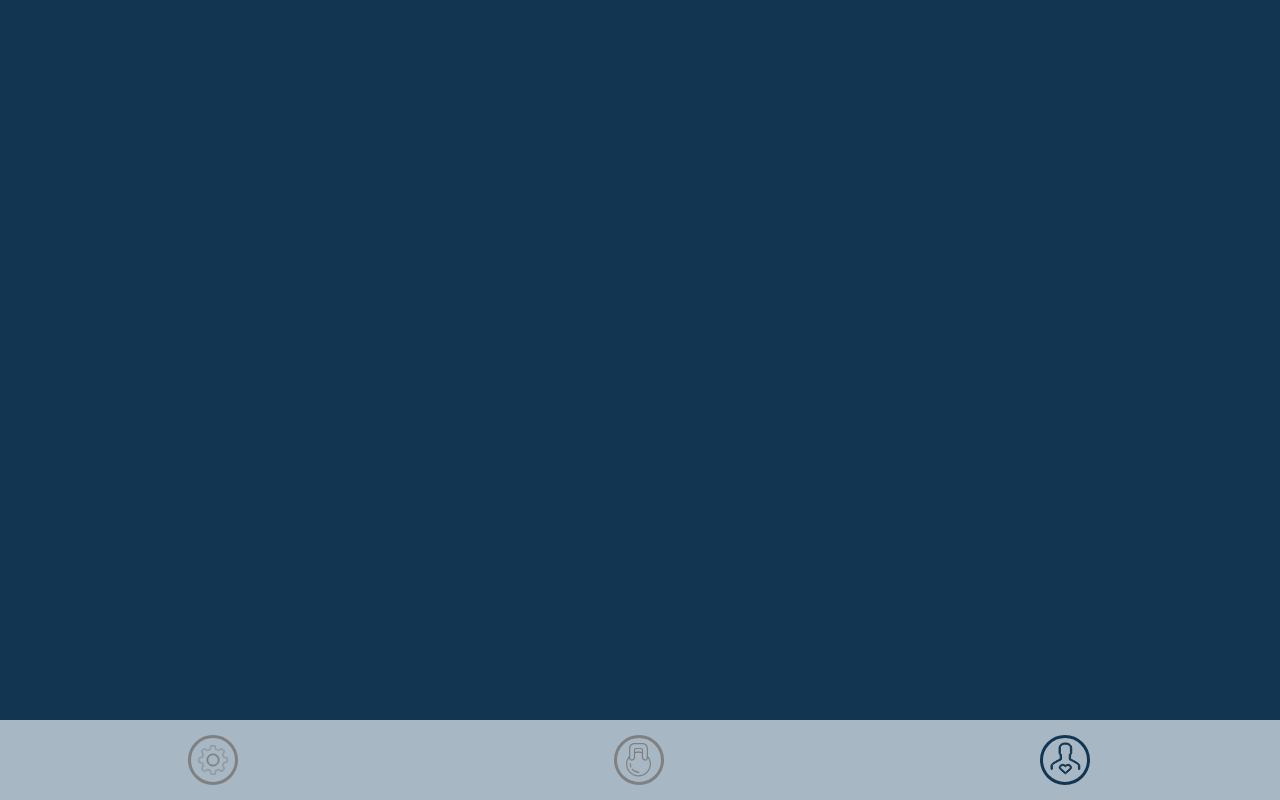
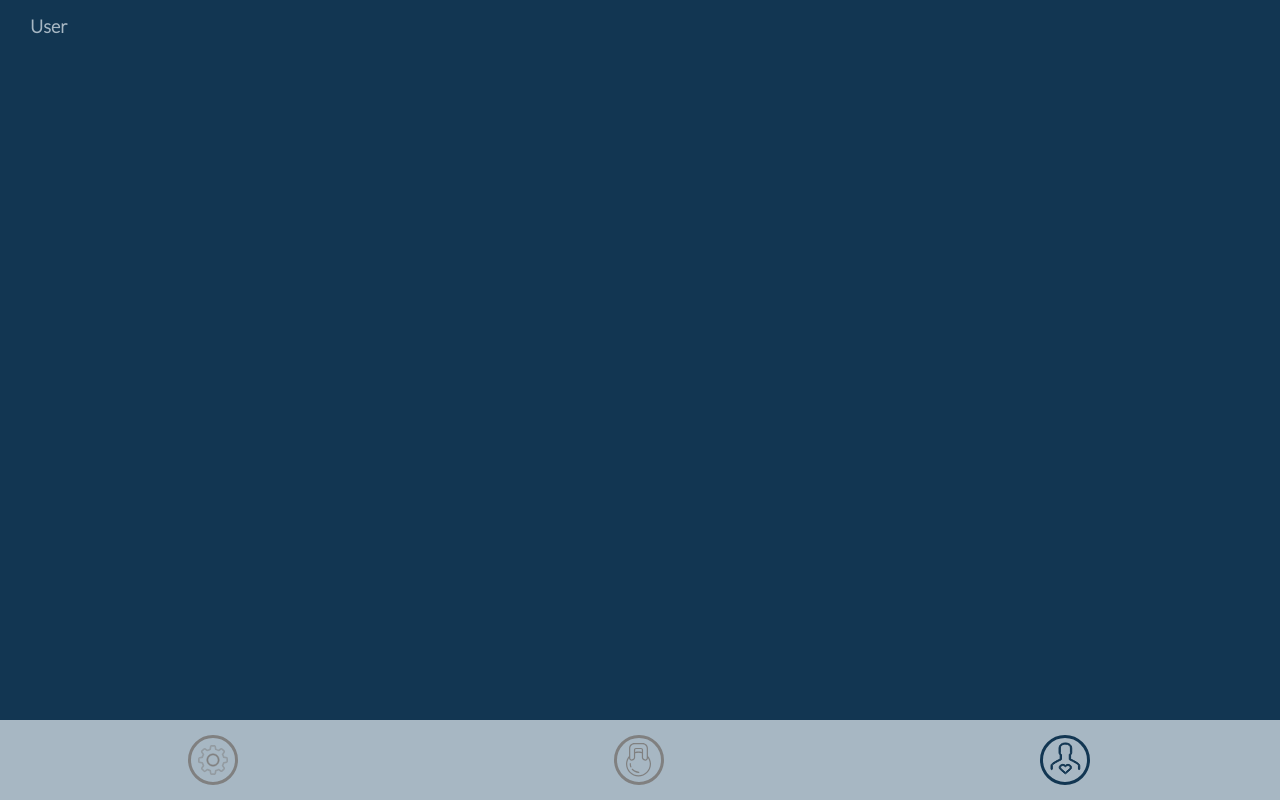
Before and after one commit to maiki-mo/criit, a React (Create React App) app: page /user in a window 1280 px wide. Built offline with nearby package versions, Linux system fonts and the light colour scheme.

Commit message:
linting / header for user screen

```diff
--- a/src/screens/Settings.js
+++ b/src/screens/Settings.js
@@ -95,9 +95,9 @@ export default ( { containerStyles } ) => {
     const localStyles = {
         container: {
             ...flex.centerFlexCol,
-            ...containerStyles,
             paddingLeft: 30,
             paddingRight: 30,
+            ...containerStyles,
         },
     };
 
--- a/src/screens/User.js
+++ b/src/screens/User.js
@@ -1,13 +1,29 @@
 import React from 'react';
+
+import styles from '../constants/styles';
+
+import ScreenHeader from '../components/ScreenHeader';
+
+const { colors, flex } = styles;
 
 export default ( { containerStyles } ) => {
     const localStyles = {
         container: {
+            ...flex.centerFlexCol,
+            ...containerStyles,
+            paddingLeft: 30,
+            paddingRight: 30,
             ...containerStyles,
         },
     };
 
     return (
-        <div style={localStyles.container} />
+        <div style={localStyles.container}>
+            <ScreenHeader
+                title="User"
+                titleColor={colors.lightBlue}
+                titleSize={18}
+            />
+        </div>
     );
 };
--- a/src/screens/Workout.js
+++ b/src/screens/Workout.js
@@ -8,7 +8,7 @@ import Controls from '../components/Controls';
 import audio from '../constants/audio';
 import state from '../constants/state';
 
-const { wakeLock, sound } = state;
+const { sound } = state;
 const { boxingBell, blowWhistle } = audio;
 
 export default ( { containerStyles } ) => {
```
